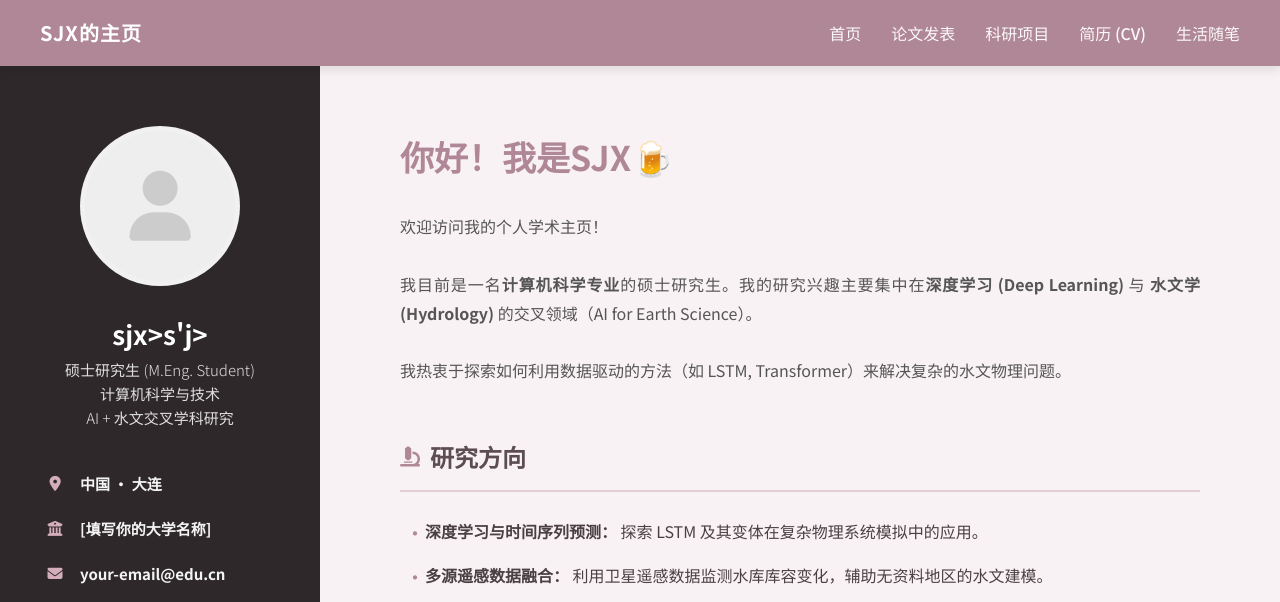
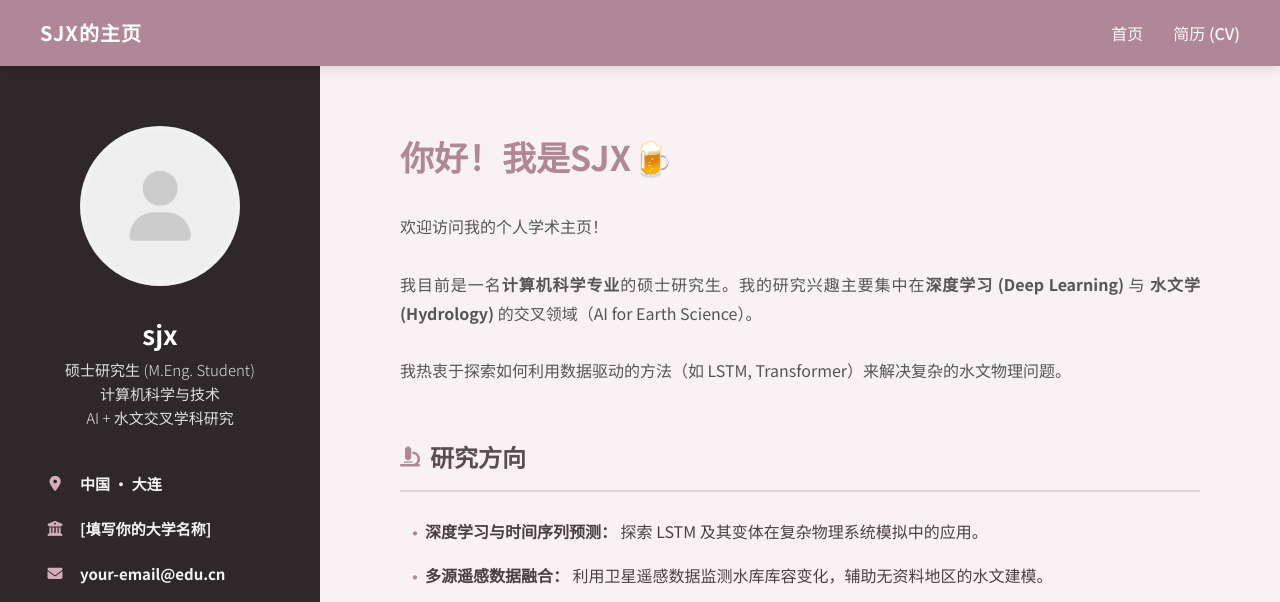
Before and after one commit to jiaxins825/jiaxins825.github.io, a plain HTML site: page index.html in a window 1280 px wide. Shown: the top 602 px of the page. Drawn offline with Linux system fonts and the light colour scheme.

Commit message:
Update index.html

```diff
--- a/index.html
+++ b/index.html
@@ -168,10 +168,7 @@
         <div class="nav-brand">SJX的主页</div>
         <div class="nav-links">
             <a href="#">首页</a>
-            <a href="#">论文发表</a>
-            <a href="#">科研项目</a>
             <a href="#">简历 (CV)</a>
-            <a href="#">生活随笔</a>
         </div>
     </nav>
 
@@ -182,7 +179,7 @@
                 <i class="fas fa-user"></i>
             </div>
 
-            <h1 class="my-name">sjx>s'j>
+            <h1 class="my-name">sjx
             <p class="my-role">
                 硕士研究生 (M.Eng. Student)<br>
                 计算机科学与技术<br>
```
